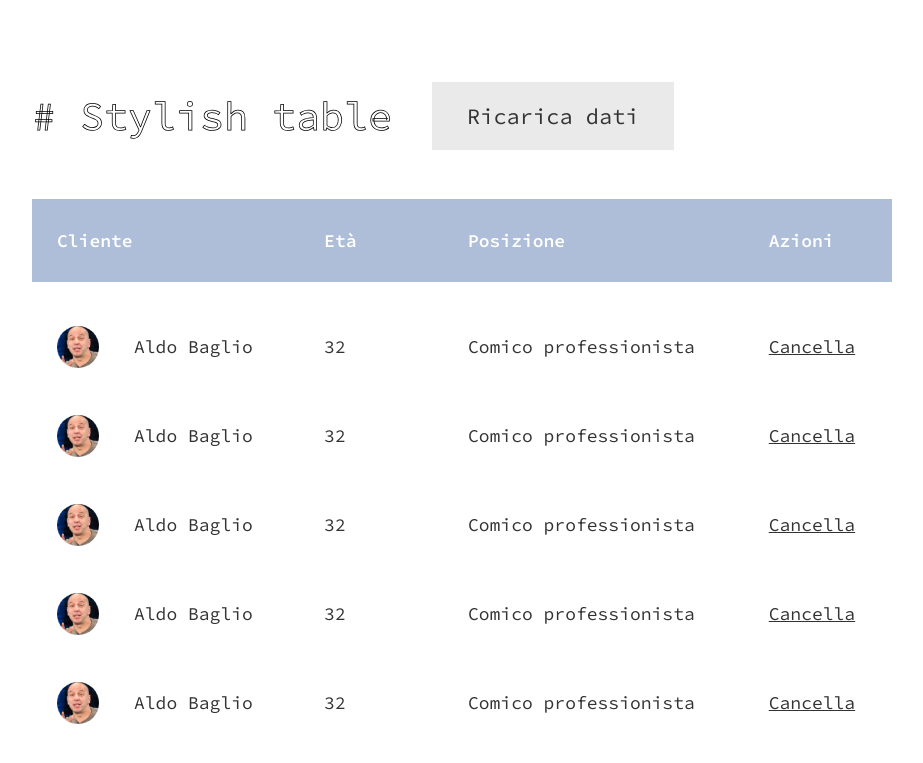
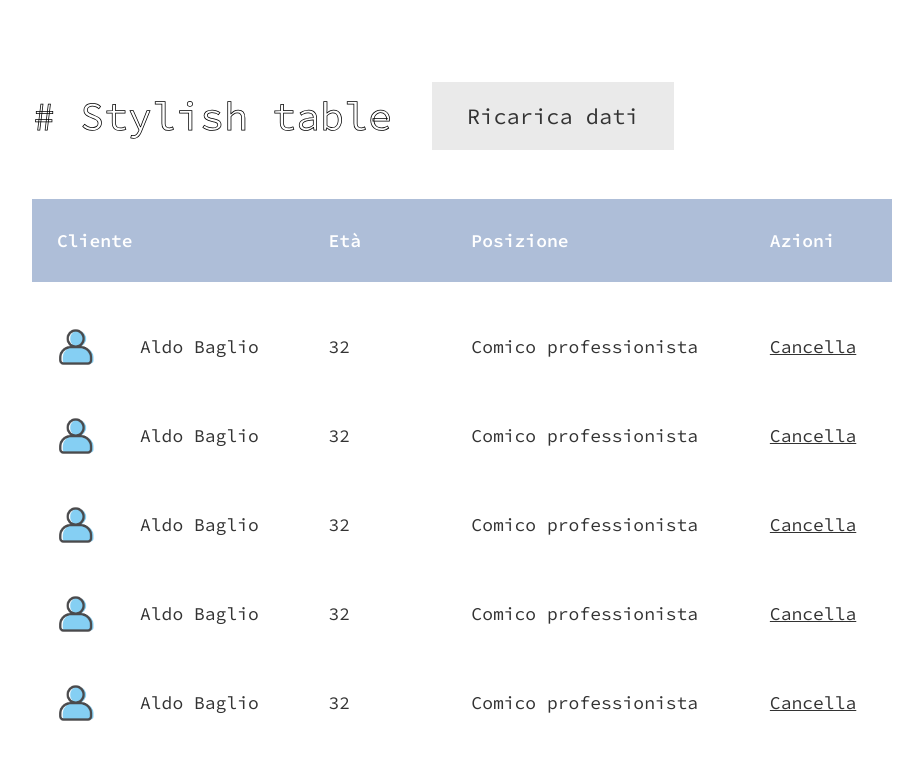
Before and after one commit to AcidSeth/armonia-design, a plain HTML site: page index.html in a window 1280 px wide. Shown: the part 1402-2165 px from the top of the page, without its empty margins (348-1271 px from the left). Drawn offline with nearby package versions, Linux system fonts and the light colour scheme.

Commit message:
add: imgs, easter egg

```diff
--- a/index.html
+++ b/index.html
@@ -166,7 +166,7 @@
             </tr>
               <td>
                 <div class="user tableElement">
-                  <img class="tableImg" src="img/aldo.png" />
+                  <img class="tableImg" src="img/user3.png" />
                   <p id="tableUserName">Aldo Baglio</p>
                 </div>
               </td>
@@ -180,7 +180,7 @@
             <tr>
               <td>
                 <div class="user tableElement">
-                  <img class="tableImg" src="img/aldo.png" />
+                  <img class="tableImg" src="img/user3.png" />
                   <p class="tableUserName">Aldo Baglio</p>
                 </div>
               </td>
@@ -191,7 +191,7 @@
             <tr>
               <td>
                 <div class="user tableElement">
-                  <img class="tableImg" src="img/aldo.png" />
+                  <img class="tableImg" src="img/user3.png" />
                   <p class="tableUserName">Aldo Baglio</p>
                 </div>
               </td>
@@ -202,7 +202,7 @@
             <tr>
               <td>
                 <div class="user tableElement">
-                  <img class="tableImg" src="img/aldo.png" />
+                  <img class="tableImg" src="img/user3.png" />
                   <p class="tableUserName">Aldo Baglio</p>
                 </div>
               </td>
@@ -213,7 +213,7 @@
             <tr>
               <td>
                 <div class="user tableElement">
-                  <img class="tableImg" src="img/aldo.png" />
+                  <img class="tableImg" src="img/user3.png" />
                   <p id="tableUserName">Aldo Baglio</p>
                 </div>
               </td>
--- a/script.js
+++ b/script.js
@@ -125,6 +125,9 @@ $("#sendMessageForm").on("submit", function (e) {
         .append("<div/>")
         .text(`${myMessage}`)
     );
+    if (myMessage === "Sono il conte Dracula!") {
+      $("#giftIcon").html('<img src="/img/contedracula.png">');
+    }
     $("#messageInput").val("");
     theirReply();
     $("#chatMessages").scrollTop(function () {
--- a/style.css
+++ b/style.css
@@ -282,6 +282,11 @@ p#lastSeen {
   transform: scale(1.05);
 }
 
+#gift img {
+  height: 72px;
+  width: 72px;
+}
+
 #giftIcon {
   font-size: 25px;
 }
@@ -290,7 +295,6 @@ p#lastSeen {
   color: #333333;
   align-self: center;
 }
-
 
 #sendMessageForm {
   background: #f4f6f7;
@@ -365,8 +369,8 @@ div.user.tableElement {
 }
 
 .tableImg {
-  width: 42px;
-  height: 42px;
+  width: 48px;
+  height: 48px;
 }
 
 td a {
```
Also changed, not shown: img/user.png (added), img/user2.png (added), img/user3.png (added).
